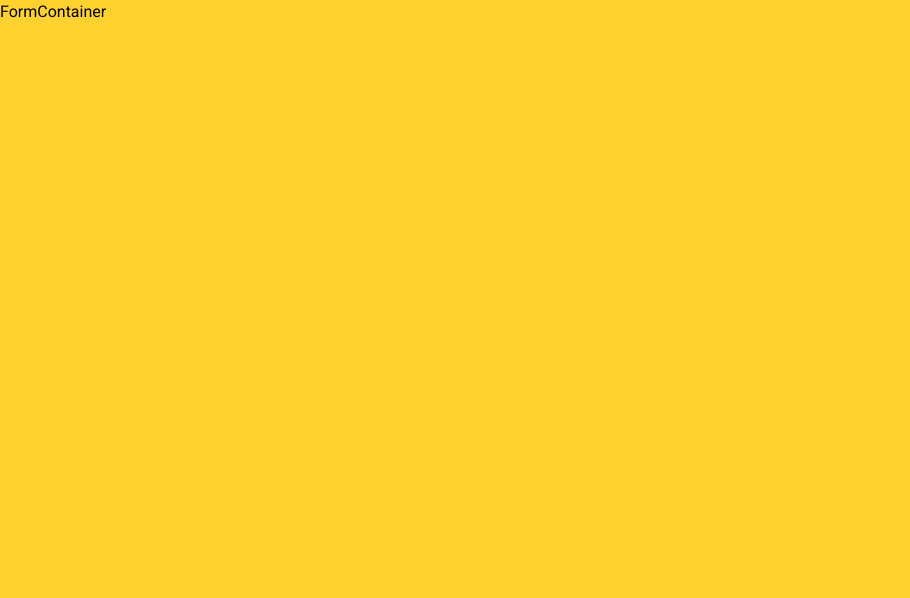
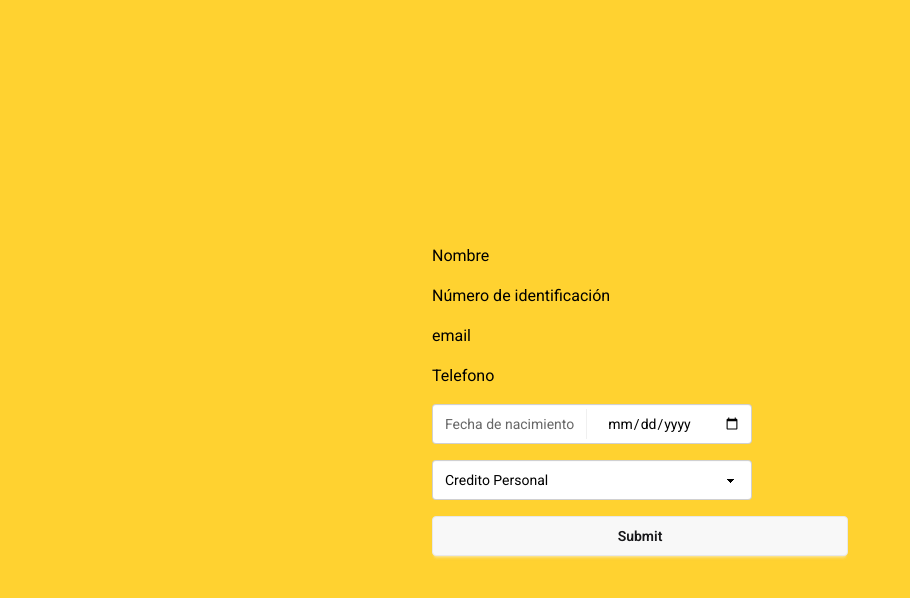
Before and after one commit to Jason-AML/CrediFind, a React (Vite) app: page /form in a window 1280 px wide. Shown: the top 598 px of the page, without its empty margins (0-910 px from the left). Built offline with nearby package versions, Linux system fonts and the light colour scheme; no server answers.

Commit message:
feat(animation-Hero): Animacion de entrada para el contenido del header con framer-motion

```diff
--- a/package.json
+++ b/package.json
@@ -13,6 +13,7 @@
     "@tailwindcss/vite": "^4.1.13",
     "daisyui": "^5.1.24",
     "firebase": "^12.3.0",
+    "framer-motion": "^12.23.22",
     "react": "^19.1.1",
     "react-dom": "^19.1.1",
     "react-router-dom": "^7.9.3",
--- a/src/components/Hero.jsx
+++ b/src/components/Hero.jsx
@@ -1,13 +1,37 @@
 import imgHero from "../assets/img-hero.png";
+import { motion } from "framer-motion";
 export const Hero = () => {
   return (
     <section className="flex align-center justify-center bg-base-200 min-h-screen w-full ">
       <div className="flex align-center justify-center w-full gap-20 px-10">
         <div className="flex flex-col text-center w-1/2 align-center justify-center">
-          <h1 className="text-5xl font-bold " style={{ color: "#013205" }}>
+          {/*Hero title */}
+          <motion.h1
+            initial={{ opacity: 0, y: 100 }}
+            animate={{ opacity: 1, y: 0 }}
+            transition={{
+              type: "spring",
+              stiffness: 100,
+              damping: 10,
+              delay: 0.4,
+            }}
+            className="text-5xl font-bold "
+            style={{ color: "#013205" }}
+          >
             Financia con nosotros!
-          </h1>
-          <p className="py-6 ">
+          </motion.h1>
+          {/*Hero description */}
+          <motion.p
+            initial={{ opacity: 0, scale: 0.5 }}
+            animate={{ opacity: 1, scale: 1 }}
+            transition={{
+              type: "spring",
+              stiffness: 100,
+              damping: 10,
+              delay: 0.4,
+            }}
+            className="py-6 "
+          >
             Ofrecemos soluciones rápidas, seguras y adaptadas a tus necesidades
             para que cumplas tus metas personales o empresariales sin
             complicaciones. Nuestro compromiso es brindarte transparencia,
@@ -16,17 +40,37 @@ export const Hero = () => {
             competitivas y la tranquilidad de estar respaldado por un equipo que
             piensa en tu futuro. Haz realidad tus proyectos hoy mismo y crece de
             la mano de quienes creen en ti.
-          </p>
-          <button
-            className="btn w-[200px] mx-auto text-white hover:scale-105 transition-all duration-400"
+          </motion.p>
+          {/*Boton solicitar informacion */}
+          <motion.button
+            initial={{ opacity: 0, scale: 0.5 }}
+            animate={{ opacity: 1, scale: 1 }}
+            transition={{
+              type: "spring",
+              stiffness: 100,
+              damping: 10,
+              delay: 0.4,
+            }}
+            className="btn w-[200px] mx-auto text-white hover:scale-105 "
             style={{ backgroundColor: "#09dc06" }}
           >
             Solicita Informacion
-          </button>
+          </motion.button>
         </div>
-        <div className="flex flex-col text-center w-[1/2] align-center justify-center">
+        {/*Imagen Hero */}
+        <motion.div
+          initial={{ opacity: 0, x: 100 }}
+          animate={{ opacity: 1, x: 0 }}
+          transition={{
+            type: "spring",
+            stiffness: 100,
+            damping: 10,
+            delay: 0.6,
+          }}
+          className="flex flex-col text-center w-[1/2] align-center justify-center"
+        >
           <img src={imgHero} alt="" />
-        </div>
+        </motion.div>
       </div>
     </section>
   );
--- a/src/pages/FormContainer.jsx
+++ b/src/pages/FormContainer.jsx
@@ -1,7 +1,93 @@
+import { useState } from "react";
+
 export const FormContainer = () => {
+  const [form, setForm] = useState({
+    name: "",
+    identification: "",
+    email: "",
+    phone: "",
+    born: "",
+    plan: "",
+  });
+  const handleChange = (e) => {
+    const { name, value } = e.target;
+    setForm({ ...form, [name]: value });
+  };
+  const handleSubmit = (e) => {
+    e.preventDefault();
+    console.log(form);
+  };
   return (
-    <div className="h-screen bg-amber-300 text-black">
-      <span>FormContainer</span>
-    </div>
+    <section className="h-screen bg-amber-300 text-black">
+      <form
+        action=""
+        className="flex flex-col gap-4 p-4 justify-center h-full  max-w-md mx-auto"
+      >
+        <label htmlFor="name">
+          Nombre
+          <input
+            id="name"
+            type="text"
+            name="name"
+            value={form.name}
+            onChange={handleChange}
+          />
+        </label>
+        <label htmlFor="num-identification">
+          Número de identificación
+          <input
+            id="identification"
+            type="number"
+            name="identification"
+            value={form.identification}
+            onChange={handleChange}
+          />
+        </label>
+        <label htmlFor="email">
+          email
+          <input
+            id="email"
+            type="email"
+            name="email"
+            value={form.email}
+            onChange={handleChange}
+          />
+        </label>
+        <label htmlFor="phone">
+          Telefono
+          <input
+            id="phone"
+            type="number"
+            name="phone"
+            value={form.phone}
+            onChange={handleChange}
+          />
+        </label>
+        <label className="input">
+          <span className="label">Fecha de nacimiento</span>
+          <input
+            type="date"
+            name="born"
+            value={form.born}
+            onChange={handleChange}
+          />
+        </label>
+        <select
+          defaultValue="Choose you plan"
+          className="select"
+          value={form.plan}
+          onChange={handleChange}
+          name="plan"
+        >
+          <option disabled={true}>Choose you plan</option>
+          <option>Credito Personal</option>
+          <option>Prestamo Empresarial</option>
+          <option>Consolidacion de deudas</option>
+        </select>
+        <button className="btn" onClick={handleSubmit}>
+          Submit
+        </button>
+      </form>
+    </section>
   );
 };
```
Also changed, not shown: 1 other file (tests, documents, lock files or other folders).
